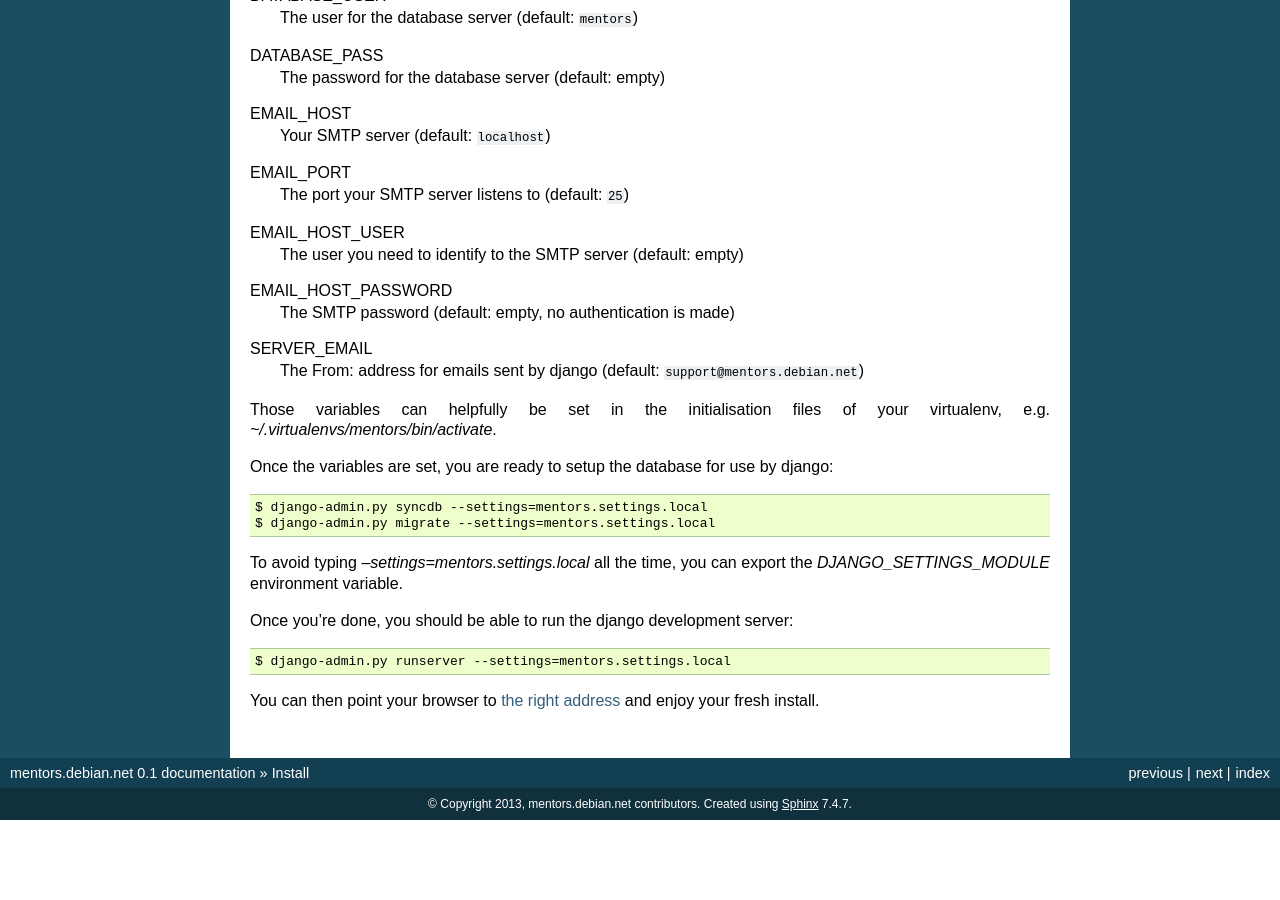
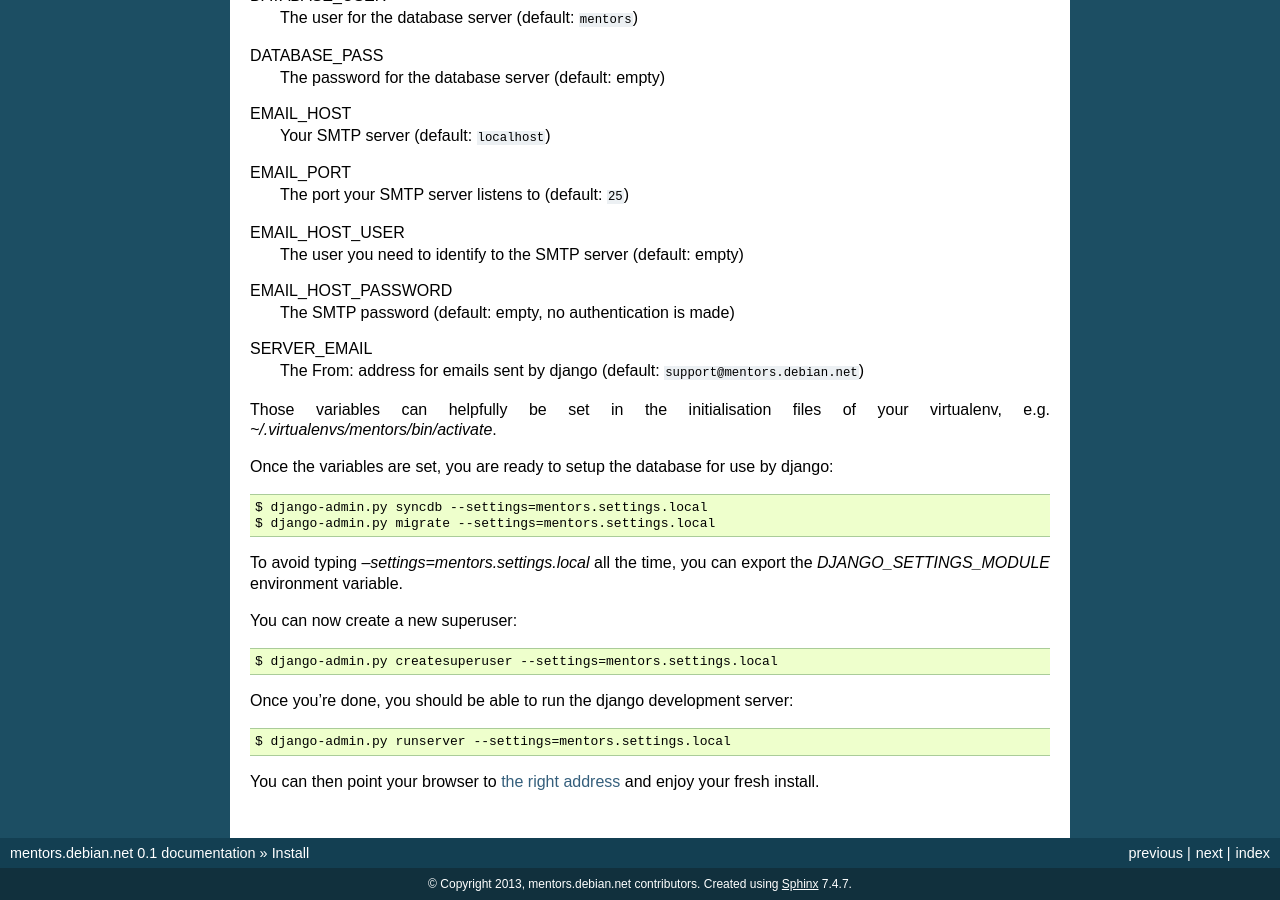
Before and after one commit to debexpo/mentors-ng, a Sphinx documentation site: the page built from docs/install.rst, in a window 1280 px wide and 900 px high, scrolled down 1324 px. Built offline with Sphinx 7.4.7, drawn with Linux system fonts in a browser that asks for light colours; pages that are not in the unit, such as notebooks, are missing from menus; before the commit the page ends 2144 px from its top, so only the background shows below that.

Commit message:
The superuser needs to be created separately

```diff
--- a/docs/install.rst
+++ b/docs/install.rst
@@ -106,6 +106,10 @@ use by django::
 To avoid typing `--settings=mentors.settings.local` all the time, you
 can export the `DJANGO_SETTINGS_MODULE` environment variable.
 
+You can now create a new superuser::
+
+    $ django-admin.py createsuperuser --settings=mentors.settings.local
+
 Once you're done, you should be able to run the django development
 server::
 
```
